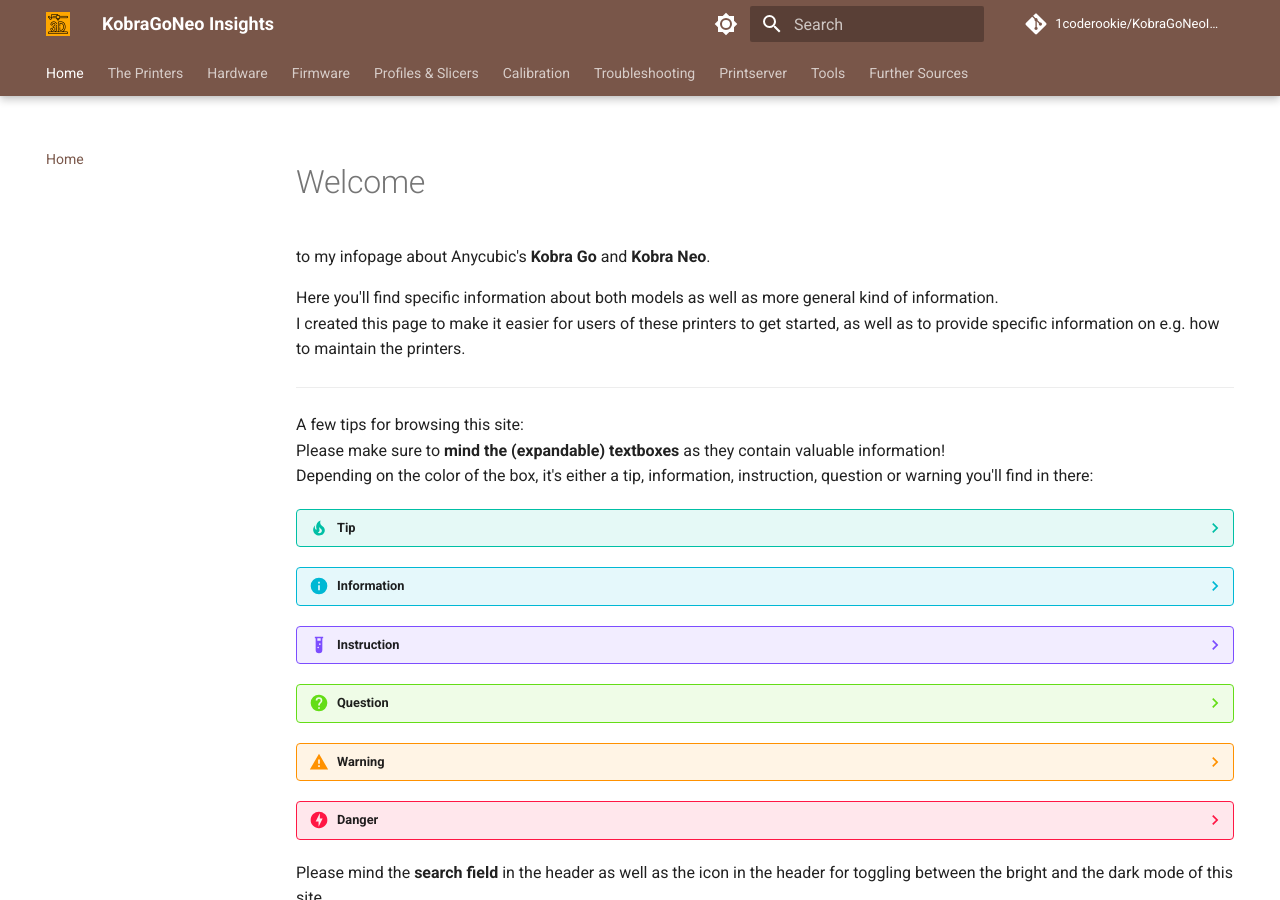
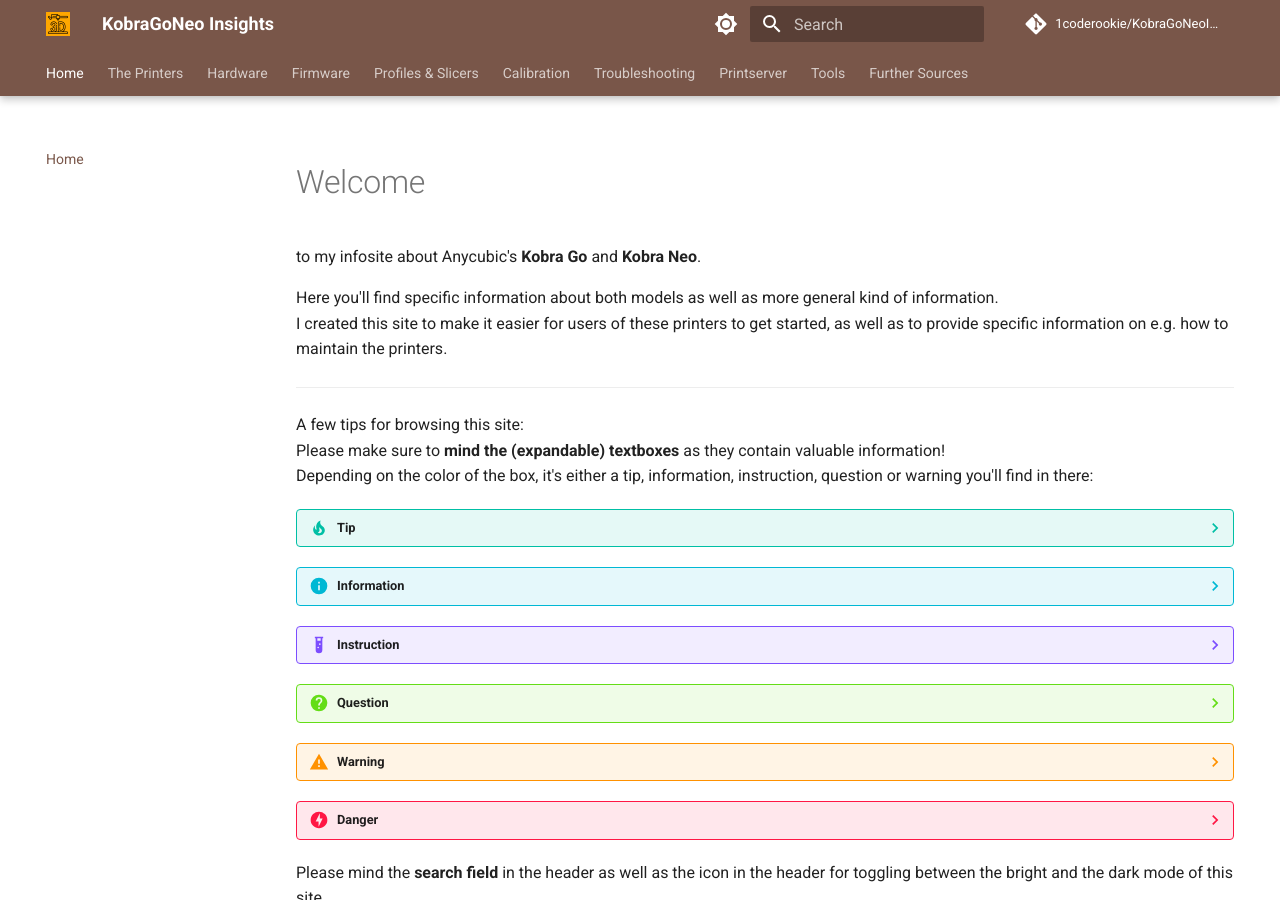
Before and after one commit to 1coderookie/KobraGoNeoInsights, an MkDocs documentation site: the page built from docs/index.md, in a window 1280 px wide and 900 px high. Built offline with MkDocs 1.6.1 and Material for MkDocs 9.7.7, drawn with Linux system fonts in a browser that asks for light colours; comment, search, counter and statistics services are not loaded.

Commit message:
Update index.md

```diff
--- a/docs/index.md
+++ b/docs/index.md
@@ -1,10 +1,10 @@
 <link rel=”manifest” href=”docs/manifest.webmanifest”>
 
 # Welcome
-to my infopage about Anycubic's **Kobra Go** and **Kobra Neo**.
+to my infosite about Anycubic's **Kobra Go** and **Kobra Neo**.
 
 Here you'll find specific information about both models as well as more general kind of information.
-I created this page to make it easier for users of these printers to get started, as well as to provide specific information on e.g. how to maintain the printers.
+I created this site to make it easier for users of these printers to get started, as well as to provide specific information on e.g. how to maintain the printers.
 
 ---
 
```
